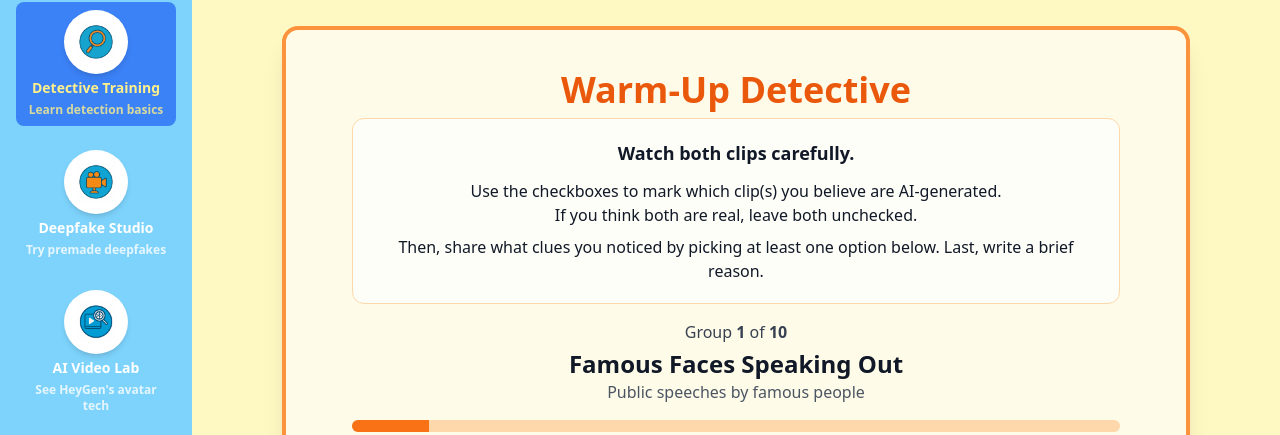
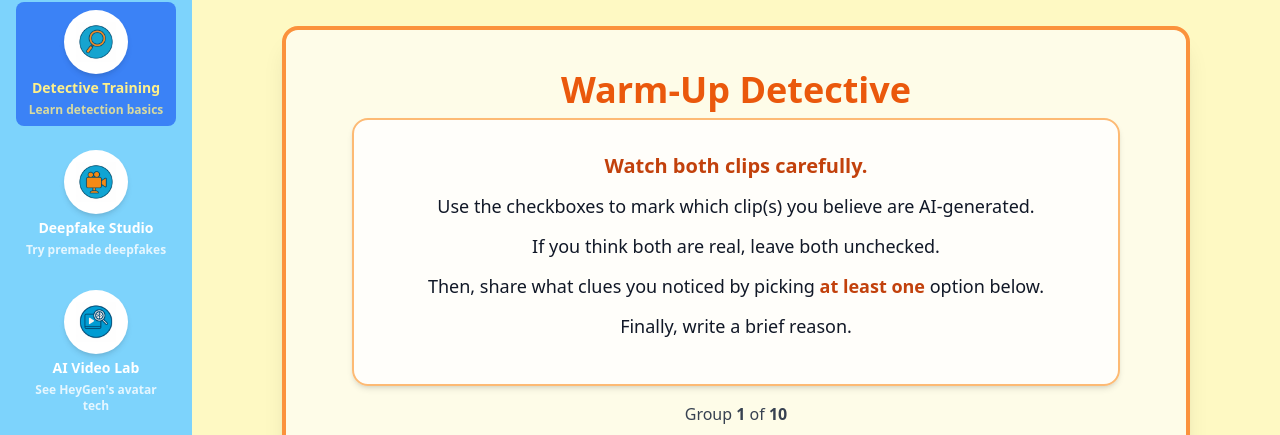
Before and after one commit to NicoletMK/deeplearn-frontend, a React (Vite) app: page / in a window 1280 px wide. Both pictures are taken after typing "Sample", "Sample", "Sample", "Sample" into the empty fields and a click on the button "🚀 Get Started". Shown: the part 82-517 px from the top of the page. Built offline with nearby package versions, Linux system fonts and the light colour scheme; no server answers.

Commit message:
Add 'Easier to read instructions

```diff
--- a/src/components/DetectiveMode.jsx
+++ b/src/components/DetectiveMode.jsx
@@ -224,18 +224,29 @@ export default function DetectiveMode({ videoPairs, session = "pre", onComplete
         </h1>
 
 <div className="max-w-3xl mx-auto">
-          <div className="bg-white/70 border border-orange-200 rounded-xl p-4 md:p-5 text-gray-900">
-            <p className="text-lg font-semibold">Watch both clips carefully.</p>
-            <p className="mt-3 text-sm md:text-base">
-              Use the checkboxes to mark which clip(s) you believe are AI-generated.<br />
+  <div className="bg-white/80 border-2 border-orange-300 rounded-2xl p-6 md:p-8 text-gray-900 text-center shadow-md">
+    <p className="text-xl font-bold text-orange-700 mb-3">
+      Watch both clips carefully.
+    </p>
+
+    <p className="text-base md:text-lg leading-relaxed mb-3">
+      Use the checkboxes to mark which clip(s) you believe are AI-generated.
+    </p>
+
+    <p className="text-base md:text-lg leading-relaxed mb-3">
       If you think both are real, leave both unchecked.
     </p>
-            <p className="mt-2 text-sm md:text-base">
-              Then, share what clues you noticed by picking at least one option below.
-              Last, write a brief reason.
+
+    <p className="text-base md:text-lg leading-relaxed mb-3">
+      Then, share what clues you noticed by picking <span className="font-semibold text-orange-700">at least one</span> option below.
+    </p>
+
+    <p className="text-base md:text-lg leading-relaxed mb-3">
+      Finally, write a brief reason.
     </p>
   </div>
 </div>
+
 
         <div className="mt-4 mb-4">
           <div className="text-sm md:text-base text-gray-700">
```
Lines whose indentation alone changed are shown as unchanged.
